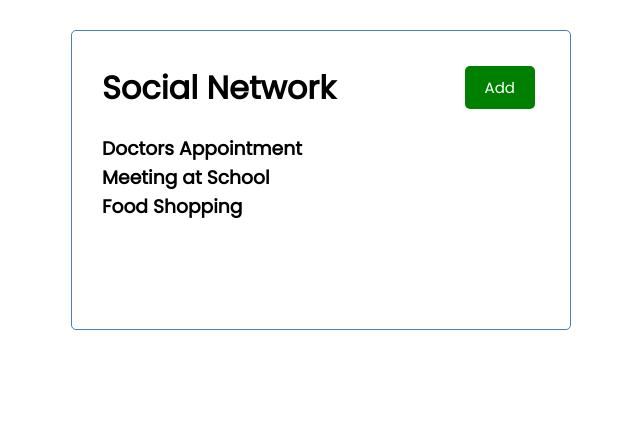
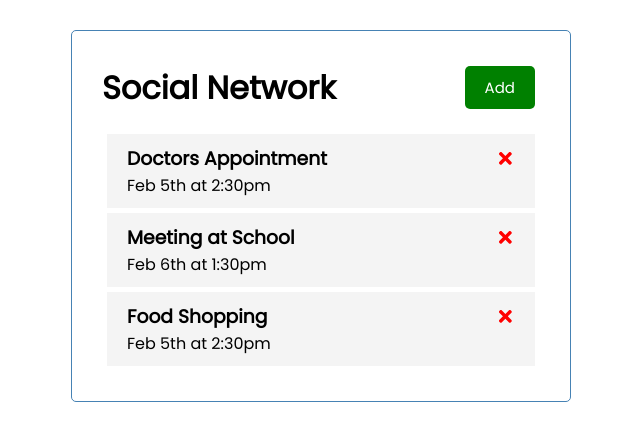
Before and after one commit to flameryx/react-task-tracker, a React (Create React App) app: page / in a window 1280 px wide. Shown: the top 440 px of the page, without its empty margins (319-959 px from the left). Built offline with nearby package versions, Linux system fonts and the light colour scheme.

Commit message:
Added icons package. Added deleteTask function. Learned how to change the state of a component using filter

```diff
--- a/package.json
+++ b/package.json
@@ -8,6 +8,7 @@
     "@testing-library/user-event": "^13.5.0",
     "react": "^18.2.0",
     "react-dom": "^18.2.0",
+    "react-icons": "^4.4.0",
     "react-scripts": "5.0.1",
     "web-vitals": "^2.1.4"
   },
--- a/src/App.js
+++ b/src/App.js
@@ -24,10 +24,15 @@
     }
   ])
 
+  // Delete Task
+  const deleteTask = (id) => {
+    setTasks(tasks.filter((task) => task.id !== id))
+  }
+
   return (
     <div className="container">
         <Header title='Social Network'/>
-        <Tasks tasks={tasks}/>
+        <Tasks tasks={tasks} onDelete={deleteTask} />
     </div>
   );
 }
--- /dev/null
+++ b/src/components/Task.js
@@ -0,0 +1,12 @@
+import {FaTimes} from 'react-icons/fa'
+
+const Task = ({ task, onDelete }) => {
+  return (
+    <div className="task">
+      <h3>{task.text} <FaTimes style={{ color: 'red', cursor: 'pointer'}} onClick={() => onDelete(task.id)} /></h3>
+      <p>{task.day}</p>
+    </div>
+  )
+}
+
+export default Task
--- a/src/components/Tasks.js
+++ b/src/components/Tasks.js
@@ -1,9 +1,10 @@
-const Tasks = ({ tasks }) => {
+import Task from './Task'
 
+const Tasks = ({ tasks, onDelete }) => {
   return (
     <>
   		{tasks.map((task) => (
-        <h3 key={task.id}>{task.text}</h3>
+        <Task key={task.id} task={task} onDelete={onDelete} />
       ))}
     </>
   )
```
Also changed, not shown: 1 other file (tests, documents, lock files or other folders).
